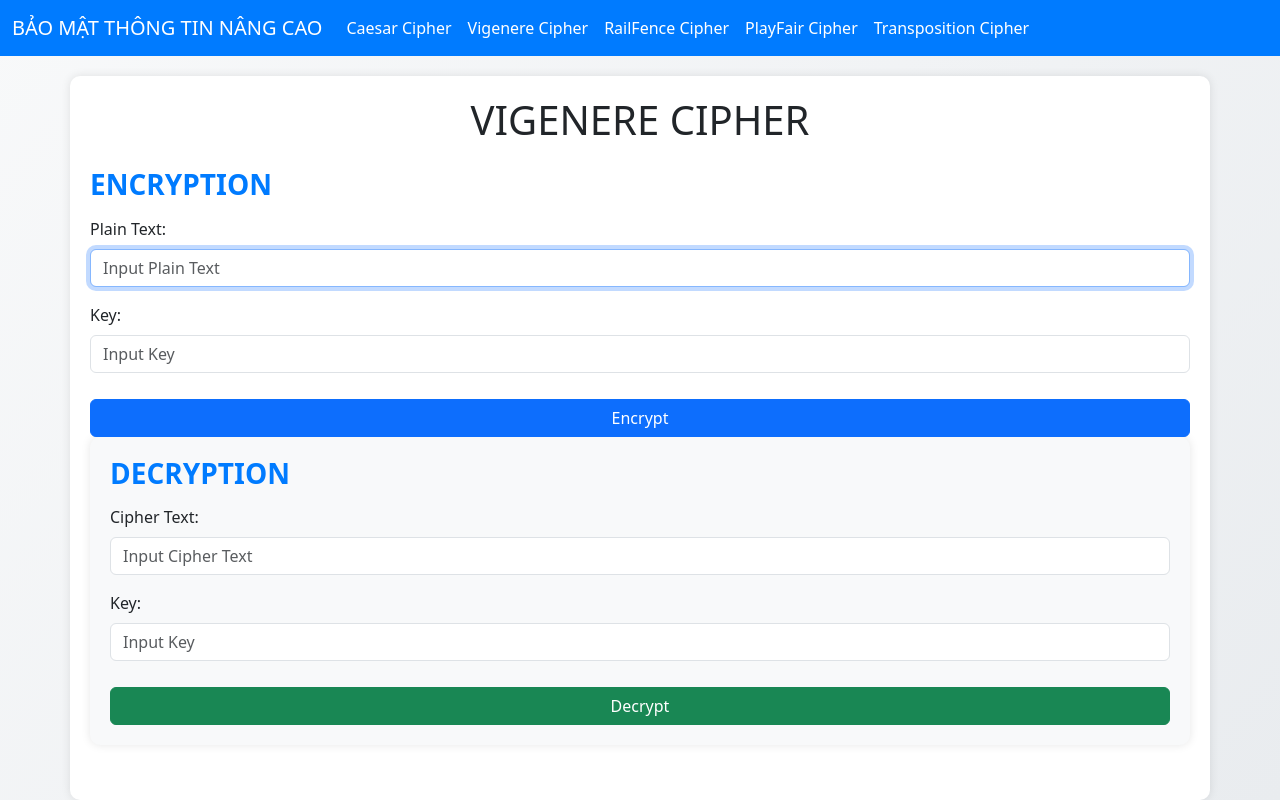
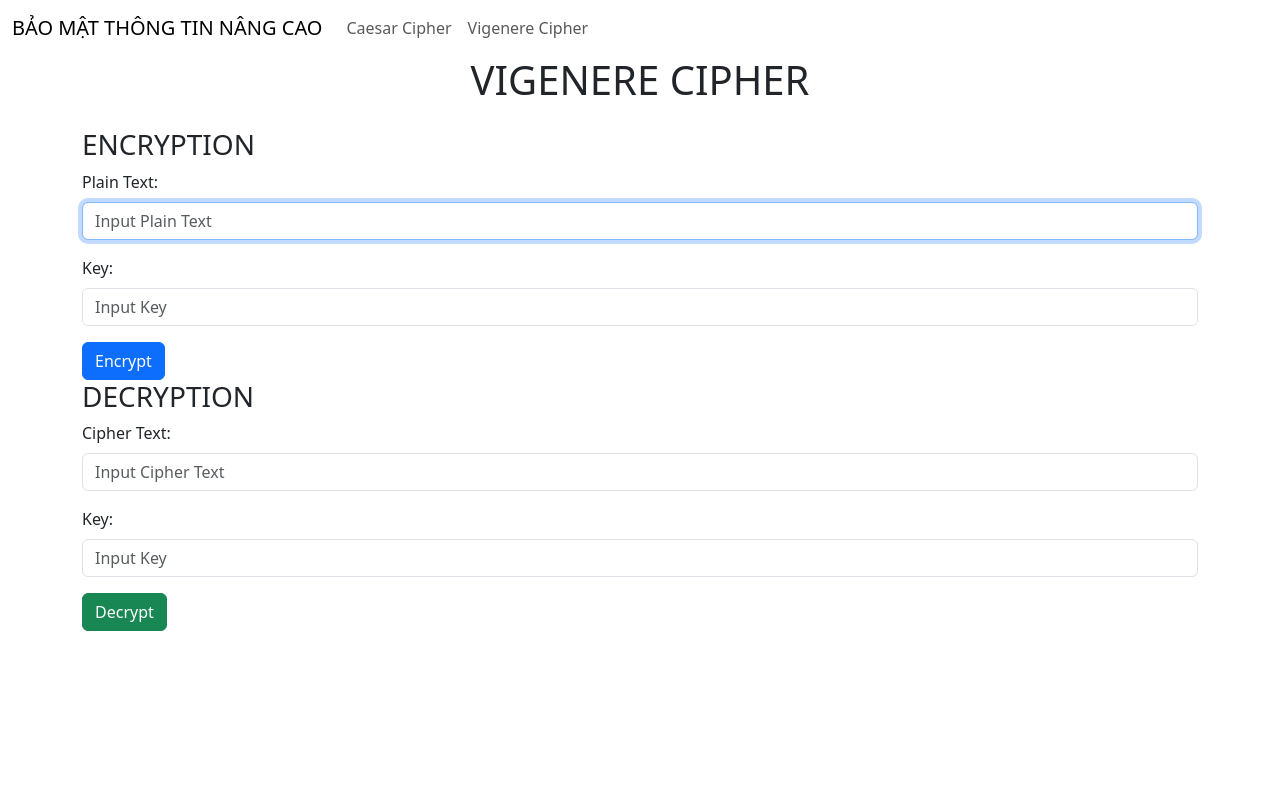
Before and after one commit to Hyuuuuuuuuu/kiemtra, a Flask app: page /vigenere in a window 1280 px wide. Run offline with Flask 3, Linux system fonts and the light colour scheme.

Commit message:
[add] kiemtra1

```diff
--- a/kiemtra1/api.py
+++ b/kiemtra1/api.py
@@ -23,4 +23,4 @@ def vigenere_decrypt():
 
 #main function
 if __name__ == "__main__":
-    app.run(host="0.0.0.0", port=5000, debug=True)
+    app.run(host="0.0.0.0", port=1205, debug=True)
--- a/kiemtra1/app.py
+++ b/kiemtra1/app.py
@@ -30,4 +30,4 @@ def vigenere_decrypt():
     return f"text: {text}<br/>key: {key}<br/>decrypted text: {decrypted_text}"
 
 if __name__ == "__main__":
-    app.run(host="0.0.0.0", port=5050, debug=True)
+    app.run(host="0.0.0.0", port=1205, debug=True)
--- a/kiemtra1/templates/vigenere.html
+++ b/kiemtra1/templates/vigenere.html
@@ -5,67 +5,7 @@
     <meta name="viewport" content="width=device-width, initial-scale=1.0">
     <title>Vigenere Cipher</title>
     <link href="https://cdn.jsdelivr.net/npm/bootstrap@5.3.3/dist/css/bootstrap.min.css" rel="stylesheet">
-    <style>
-        body {
-            background: linear-gradient(135deg, #f8f9fa, #e9ecef);
-            display: flex;
-            flex-direction: column;
-            min-height: 100vh;
-        }
-        .navbar-custom {
-            background-color: #007bff;
-        }
-        .navbar-custom .navbar-brand, .navbar-custom .nav-link {
-            color: #fff;
-        }
-        .container-custom {
-            margin-top: 20px;
-            padding: 20px;
-            background-color: #fff;
-            border-radius: 10px;
-            box-shadow: 0 0 10px rgba(0, 0, 0, 0.1);
-            flex: 1;
-        }
-        footer {
-            background-color: #343a40;
-            color: white;
-            text-align: center;
-            padding: 10px 0;
-            margin-top: auto;
-        }
-        .form-section {
-            margin-bottom: 20px;
-        }
-        .form-section h3 {
-            color: #007bff;
-            margin-bottom: 15px;
-        }
-        encrypt-section, .decrypt-section {
-            margin-bottom: 30px;
-            padding: 20px;
-            background-color: #f8f9fa;
-            border-radius: 10px;
-            box-shadow: 0 0 10px rgba(0, 0, 0, 0.1);
-        }
 
-        .encrypt-section h3, .decrypt-section h3 {
-            color: #007bff;
-            margin-bottom: 15px;
-            font-weight: bold;
-        }
-
-        .encrypt-section .btn, .decrypt-section .btn {
-            width: 100%;
-            margin-top: 10px;
-            transition: background-color 0.3s ease;
-        }
-
-        .encrypt-section .btn:hover, .decrypt-section .btn:hover {
-            background-color: #0056b3;
-            border-color: #0056b3;
-        }
-
-    </style>
 </head>
 <body>
     <!-- Navbar -->
@@ -82,15 +22,6 @@
                     </li>
                     <li class="nav-item">
                         <a class="nav-link" href="/vigenere">Vigenere Cipher</a>
-                    </li>
-                    <li class="nav-item">
-                        <a class="nav-link" href="/railfence">RailFence Cipher</a>
-                    </li>
-                    <li class="nav-item">
-                        <a class="nav-link" href="/playfair">PlayFair Cipher</a>
-                    </li>
-                    <li class="nav-item">
-                        <a class="nav-link" href="/transposition">Transposition Cipher</a>
                     </li>
                 </ul>
             </div>
```
Also changed, not shown: kiemtra1/templates/index.html (+0 -34 lines).
